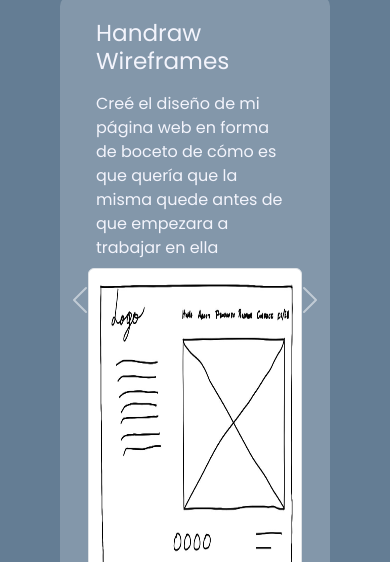
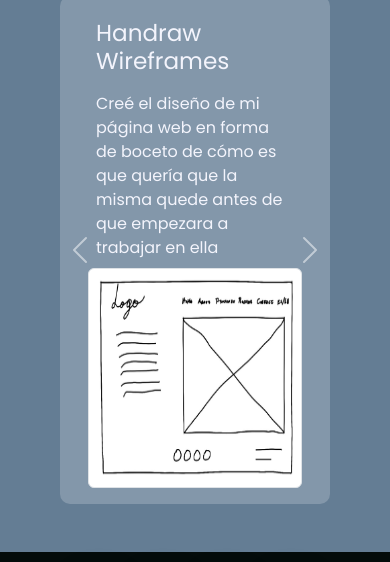
Before and after one commit to SebastianLuser/Luser_WebPage_Porfolio, a website: page html/proyects.html in a window 390 px wide. Shown: the part 280-842 px from the top of the page. Drawn offline with nearby package versions, Linux system fonts and the light colour scheme; files that its build step writes are made by us from their sources.

Commit message:
mediaquerry proyectos

```diff
--- a/styles/scss/pages/_proyects.scss
+++ b/styles/scss/pages/_proyects.scss
@@ -21,3 +21,32 @@ main{
         }
     }
 }
+@media screen and (max-width: 600px) {
+    main{
+        #carousel{
+            img{
+                @include dimensions(320px,280px);
+            }
+        }
+    }
+}
+
+@media screen and (max-width: 480px) {
+    main{
+        #carousel{
+            img{
+                @include dimensions(280px,220px);
+            }
+        }
+    }
+}
+
+@media screen and (max-width: 320px) {
+    main{
+        #carousel{
+            img{
+                @include dimensions(140px,120px);
+            }
+        }
+    }
+}
```
Also changed, not shown: index.html (+1 -1 lines).
